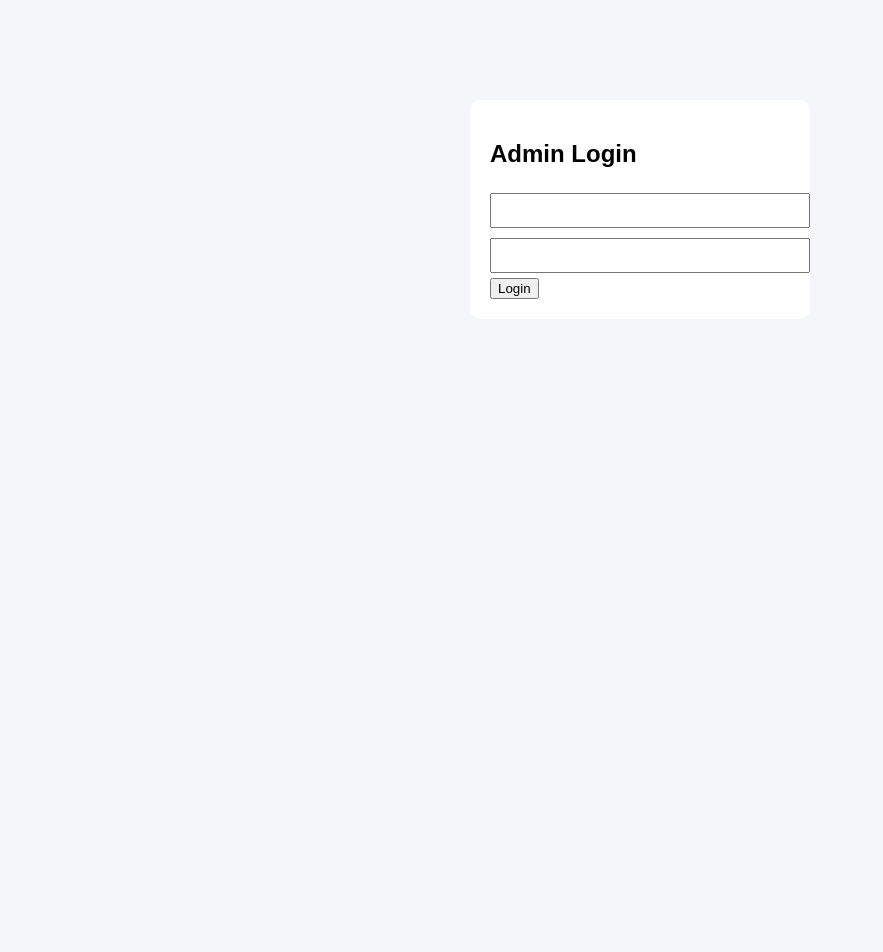
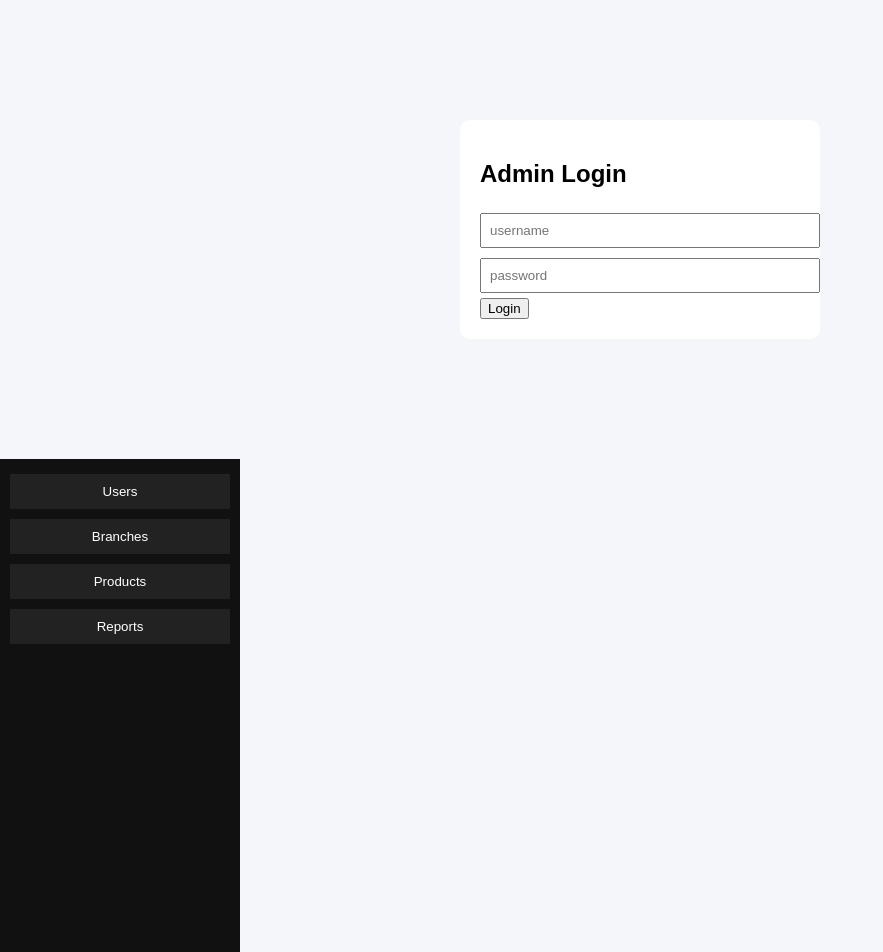
Before and after one commit to amrattiaewais69-gif/Cafeteria-POS, a plain HTML site: page index.html in a window 1280 px wide. Shown: the top 952 px of the page, without its empty margins (0-883 px from the left). Before the commit the page ends 800 px from the top, so only its background shows below. Drawn offline with Linux system fonts and the light colour scheme.

Commit message:
Update index.html

```diff
--- a/index.html
+++ b/index.html
@@ -1,110 +1,163 @@
 <!DOCTYPE html>
 <html>
 <head>
-<title>POS Admin PRO</title>
+  <title>Cafeteria POS</title>
 
   <style>
-body{margin:0;font-family:Arial;background:#f4f6f9}
-
-.login{
-  width:300px;margin:100px auto;background:#fff;padding:20px;border-radius:10px
+    body {
+      font-family: Arial;
+      margin: 0;
+      background: #f4f6f9;
     }
 
-.dashboard{
-  display:flex;height:100vh
+    .hidden { display: none; }
+
+    #login {
+      width: 320px;
+      margin: 120px auto;
+      background: white;
+      padding: 20px;
+      border-radius: 10px;
     }
 
-.sidebar{
-  width:220px;background:#111;color:#fff;padding:10px
+    #dash {
+      display: flex;
+      height: 100vh;
     }
 
-.sidebar button{
-  width:100%;margin:5px 0;padding:10px;background:#222;color:#fff;border:0
+    .sidebar {
+      width: 220px;
+      background: #111;
+      color: white;
+      padding: 10px;
     }
 
-.main{
-  flex:1;padding:20px
+    .sidebar button {
+      width: 100%;
+      padding: 10px;
+      margin: 5px 0;
+      background: #222;
+      color: white;
+      border: 0;
+      cursor: pointer;
     }
 
-.card{
-  background:#fff;padding:15px;margin-bottom:10px;border-radius:10px
+    .main {
+      flex: 1;
+      padding: 20px;
     }
 
-input,select{
-  width:100%;padding:8px;margin:5px 0
+    .card {
+      background: white;
+      padding: 15px;
+      margin-bottom: 10px;
+      border-radius: 10px;
     }
 
-table{
-  width:100%;background:#fff;border-collapse:collapse
+    input, select {
+      width: 100%;
+      padding: 8px;
+      margin: 5px 0;
     }
 
-td,th{border:1px solid #ddd;padding:8px}
+    table {
+      width: 100%;
+      background: white;
+      border-collapse: collapse;
+    }
+
+    td, th {
+      border: 1px solid #ddd;
+      padding: 8px;
+    }
+
+    button {
+      cursor: pointer;
+    }
   </style>
 </head>
 
 <body>
 
 <!-- LOGIN -->
-<div id="login" class="login">
+<div id="login">
   <h2>Admin Login</h2>
-<input id="u">
-<input id="p" type="password">
+  <input id="u" placeholder="username">
+  <input id="p" type="password" placeholder="password">
   <button onclick="login()">Login</button>
 </div>
 
 <!-- DASHBOARD -->
-<div id="dash" class="dashboard" style="display:none">
+<div id="dash" class="hidden">
 
   <div class="sidebar">
     <button onclick="loadUsers()">Users</button>
     <button onclick="loadBranches()">Branches</button>
     <button onclick="loadProducts()">Products</button>
     <button onclick="loadReports()">Reports</button>
-<button onclick="seed()">Seed Admin</button>
   </div>
 
-<div class="main" id="main">
-
-</div>
+  <div class="main" id="main"></div>
 
 </div>
 
 <script>
 
-const API="https://script.google.com/macros/s/AKfycbyCmt1PQZw_9N1Ovwk8eAhX3VsLfPiFVQBJWGi-TZoH7zh0JVne7mh4zIvuOniGN9M/exec";
+const API = "https://script.google.com/macros/s/AKfycbyCmt1PQZw_9N1Ovwk8eAhX3VsLfPiFVQBJWGi-TZoH7zh0JVne7mh4zIvuOniGN9M/exec";
 
-async function api(data){
-return fetch(API,{method:"POST",body:JSON.stringify(data)}).then(r=>r.json())
+let user = null;
+
+// ===================== SAFE API CALL =====================
+async function api(data) {
+  const res = await fetch(API, {
+    method: "POST",
+    headers: {
+      "Content-Type": "text/plain;charset=utf-8"
+    },
+    body: JSON.stringify(data)
+  });
+
+  return await res.json();
 }
 
-async function login(){
-let r=await api({action:"login",username:u.value,password:p.value})
-if(r.success && r.user.role=="admin"){
-login.style.display="none"
-dash.style.display="flex"
-loadUsers()
+// ===================== LOGIN =====================
+async function login() {
+  const r = await api({
+    action: "login",
+    username: u.value,
+    password: p.value
+  });
+
+  if (r.success && r.user.role === "admin") {
+    user = r.user;
+    login.classList.add("hidden");
+    dash.classList.remove("hidden");
+    loadUsers();
+  } else {
+    alert("Login failed");
   }
 }
 
-async function seed(){
-await api({action:"seedAdmin"})
-alert("done")
-}
+// ===================== USERS =====================
+async function loadUsers() {
+  const users = await api({ action: "getUsers" });
 
-// ================= USERS =================
-async function loadUsers(){
-let d=await api({action:"getUsers"})
-main.innerHTML=`
+  const branches = await api({ action: "getBranches" });
+
+  main.innerHTML = `
     <div class="card">
       <h3>Create User</h3>
-<input id="nu" placeholder="user">
-<input id="np" placeholder="pass">
 
-<select id="nb"></select>
+      <input id="nu" placeholder="username">
+      <input id="np" placeholder="password">
+
+      <select id="nb">
+        ${branches.map(b => `<option value="${b.id}">${b.name}</option>`).join("")}
+      </select>
 
       <select id="role">
-<option>cashier</option>
-<option>admin</option>
+        <option value="cashier">cashier</option>
+        <option value="admin">admin</option>
       </select>
 
       <button onclick="createUser()">Create</button>
@@ -112,95 +165,105 @@ main.innerHTML=`
 
     <table>
       <tr><th>User</th><th>Role</th><th>Branch</th></tr>
-${d.map(x=>`<tr><td>${x.username}</td><td>${x.role}</td><td>${x.branchId}</td></tr>`).join("")}
+      ${users.map(u => `
+        <tr>
+          <td>${u.username}</td>
+          <td>${u.role}</td>
+          <td>${u.branchId}</td>
+        </tr>
+      `).join("")}
     </table>
-`
-
-let b=await api({action:"getBranches"})
-nb.innerHTML=b.map(x=>`<option value="${x.id}">${x.name}</option>`).join("")
+  `;
 }
 
-async function createUser(){
+async function createUser() {
   await api({
-action:"createUser",
-username:nu.value,
-password:np.value,
-role:role.value,
-branchId:nb.value
-})
-loadUsers()
+    action: "createUser",
+    username: nu.value,
+    password: np.value,
+    role: role.value,
+    branchId: nb.value
+  });
+
+  loadUsers();
 }
 
-// ================= BRANCHES =================
-async function loadBranches(){
-let d=await api({action:"getBranches"})
-main.innerHTML=`
+// ===================== BRANCHES =====================
+async function loadBranches() {
+  const d = await api({ action: "getBranches" });
+
+  main.innerHTML = `
     <div class="card">
+      <h3>Add Branch</h3>
       <input id="bid" placeholder="id">
       <input id="bname" placeholder="name">
       <button onclick="addBranch()">Add</button>
     </div>
 
-${d.map(x=>`
-<div class="card">${x.name}</div>
+    ${d.map(b => `
+      <div class="card">
+        ${b.name} (${b.id})
+      </div>
     `).join("")}
-`
+  `;
 }
 
-async function addBranch(){
-await api({action:"addBranch",id:bid.value,name:bname.value})
-loadBranches()
+async function addBranch() {
+  await api({
+    action: "addBranch",
+    id: bid.value,
+    name: bname.value
+  });
+
+  loadBranches();
 }
 
-// ================= PRODUCTS =================
-async function loadProducts(){
-let d=await api({action:"getProducts"})
-main.innerHTML=`
+// ===================== PRODUCTS =====================
+async function loadProducts() {
+  const d = await api({ action: "getProducts" });
+
+  main.innerHTML = `
     <div class="card">
+      <h3>Add Product</h3>
+
       <input id="pid" placeholder="id">
       <input id="pname" placeholder="name">
-<input id="pcat" placeholder="cat">
+      <input id="pcat" placeholder="category">
       <input id="pprice" placeholder="price">
+
       <button onclick="addProduct()">Add</button>
     </div>
 
-${d.map(x=>`
-<div class="card">${x[1]} - ${x[3]}</div>
+    ${d.map(p => `
+      <div class="card">
+        ${p[1]} - ${p[3]}
+      </div>
     `).join("")}
-`
+  `;
 }
 
-async function addProduct(){
+async function addProduct() {
   await api({
-action:"addProduct",
-id:pid.value,
-name:pname.value,
-category:pcat.value,
-price:pprice.value,
-stock:0
-})
-loadProducts()
+    action: "addProduct",
+    id: pid.value,
+    name: pname.value,
+    category: pcat.value,
+    price: pprice.value
+  });
+
+  loadProducts();
 }
 
-// ================= REPORTS =================
-async function loadReports(){
-let d=await api({action:"getReports"})
+// ===================== REPORTS =====================
+async function loadReports() {
+  const d = await api({ action: "getReports" });
 
-main.innerHTML=`
+  main.innerHTML = `
     <div class="card">
       <h2>Total Revenue: ${d.totalRevenue}</h2>
-<button onclick="exportCSV()">Export CSV</button>
+      <h4>Sales Count: ${d.count}</h4>
     </div>
-`
-}
-
-async function exportCSV(){
-let d=await api({action:"exportReports"})
-let blob=new Blob([d.csv],{type:"text/csv"})
-let a=document.createElement("a")
-a.href=URL.createObjectURL(blob)
-a.download="reports.csv"
-a.click()
+  `;
 }
 
 </script>
```
Lines whose indentation alone changed are shown as unchanged.
